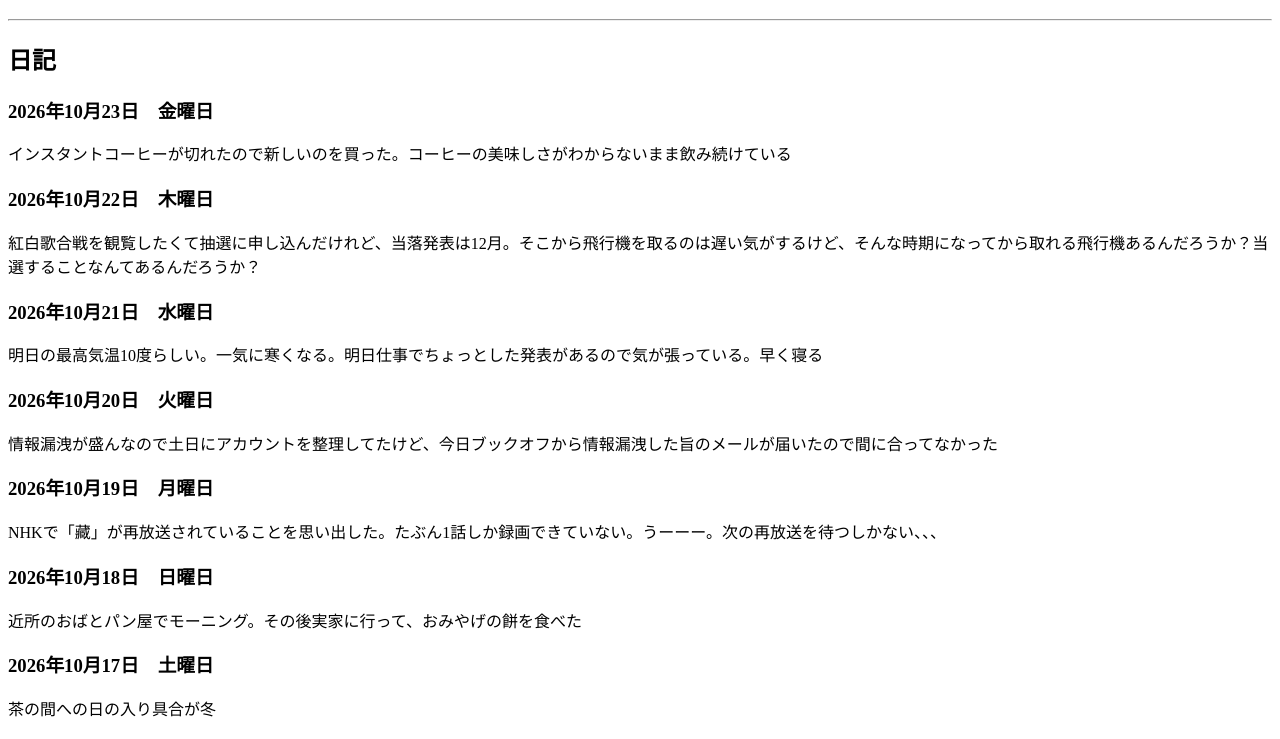
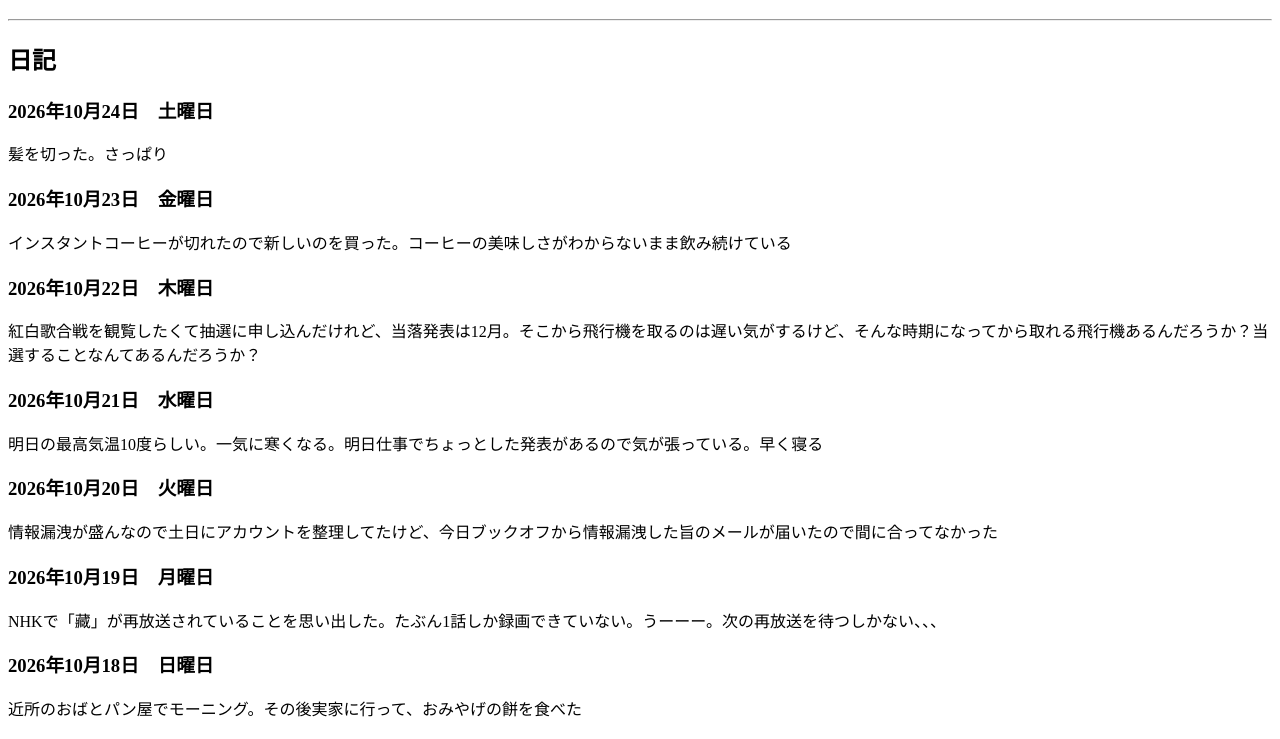
Before and after one commit to iwtdm/iwtdm.github.io, a plain HTML site: page index.html in a window 1280 px wide. Shown: the part 61-800 px from the top of the page. Drawn offline with Linux system fonts and the light colour scheme.

Commit message:
Add diary entry for October 24, 2026

```diff
--- a/index.html
+++ b/index.html
@@ -15,6 +15,10 @@
     <hr>
 
     <h2 id="diary">日記</h2>
+    <article>
+      <p><h3><time datetime="2026-10-24">2026年10月24日　土曜日</time></h3></p>
+      <p>髪を切った。さっぱり</p>
+    </article>
     <article>
       <p><h3><time datetime="2026-10-23">2026年10月23日　金曜日</time></h3></p>
       <p>インスタントコーヒーが切れたので新しいのを買った。コーヒーの美味しさがわからないまま飲み続けている</p>
```
